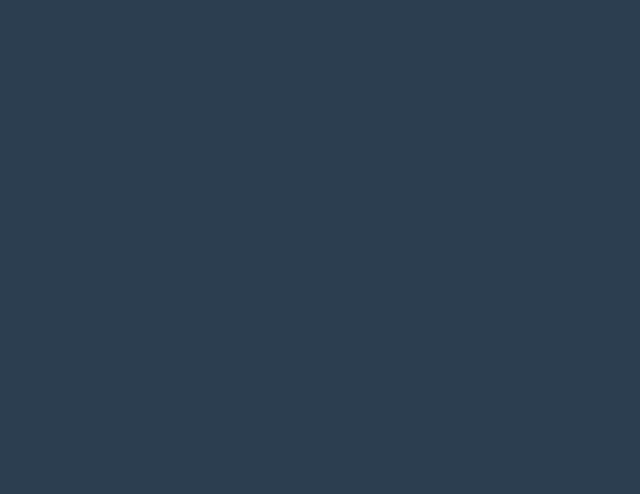
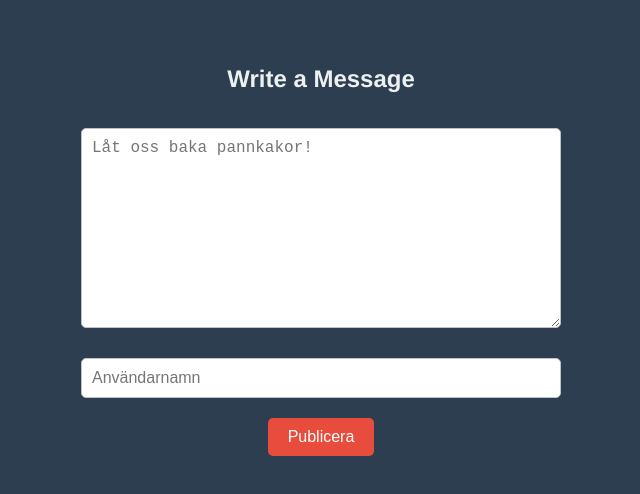
Before and after one commit to philipalgebrink/aws-individual-examination-philipalgebrink, a Vue app in the folder examination-lista/: page /write in a window 1280 px wide. Before the commit this address had no page. Shown: the top 494 px of the page, without its empty margins (319-959 px from the left). Built offline with nearby package versions, Linux system fonts and the light colour scheme.

Commit message:
Added MessageForm
* Added route to write message
* Adds message to dynamodb

```diff
--- /dev/null
+++ b/examination-lista/src/components/MessageForm.vue
@@ -0,0 +1,97 @@
+<template>
+  <div class="form-container">
+    <h2>Write a Message</h2>
+    <textarea
+      v-model="messageText"
+      placeholder="Låt oss baka pannkakor!"
+      class="message-input"
+    ></textarea>
+    <input
+      v-model="username"
+      placeholder="Användarnamn"
+      class="username-input"
+    />
+    <button @click="postMessage" class="submit-btn">Publicera</button>
+  </div>
+</template>
+
+<script>
+import axios from "axios";
+
+export default {
+  data() {
+    return {
+      username: "",
+      messageText: "",
+    };
+  },
+  methods: {
+    async postMessage() {
+      if (this.username === "" || this.messageText === "") {
+        alert("Användarnamn och meddelande kan inte vara tomt.");
+        return;
+      }
+
+      const newMessage = {
+        id: Date.now().toString(),
+        username: this.username,
+        text: this.messageText,
+        createdAt: new Date().toISOString(),
+      };
+
+      try {
+        await axios.post(
+          "https://0ghtxigwa9.execute-api.eu-north-1.amazonaws.com/dev/messages",
+          newMessage
+        );
+        this.messageText = ""; // Clear message input after successful post
+        this.$router.push("/"); // Navigate back to the message list
+      } catch (error) {
+        console.error("Error posting message:", error);
+      }
+    },
+  },
+};
+</script>
+
+<style scoped>
+.form-container {
+  display: flex;
+  flex-direction: column;
+  align-items: center;
+  padding: 20px;
+}
+
+textarea.message-input {
+  width: 100%;
+  height: 200px;
+  padding: 10px;
+  margin-bottom: 20px;
+  border: 1px solid #bdc3c7;
+  border-radius: 5px;
+  font-size: 16px;
+}
+
+input.username-input {
+  width: 100%;
+  padding: 10px;
+  margin-bottom: 20px;
+  border: 1px solid #bdc3c7;
+  border-radius: 5px;
+  font-size: 16px;
+}
+
+button.submit-btn {
+  background-color: #e74c3c;
+  color: white;
+  padding: 10px 20px;
+  border: none;
+  border-radius: 5px;
+  cursor: pointer;
+  font-size: 16px;
+}
+
+button.submit-btn:hover {
+  background-color: #c0392b;
+}
+</style>
--- a/examination-lista/src/router/index.js
+++ b/examination-lista/src/router/index.js
@@ -1,11 +1,17 @@
 import { createRouter, createWebHistory } from "vue-router";
 import MessageList from "@/components/MessageList.vue";
+import MessageForm from "@/components/MessageForm.vue";
 
 const routes = [
   {
     path: "/",
     name: "MessageList",
     component: MessageList,
+  },
+  {
+    path: "/write",
+    name: "MessageForm",
+    component: MessageForm,
   },
 ];
 
```
